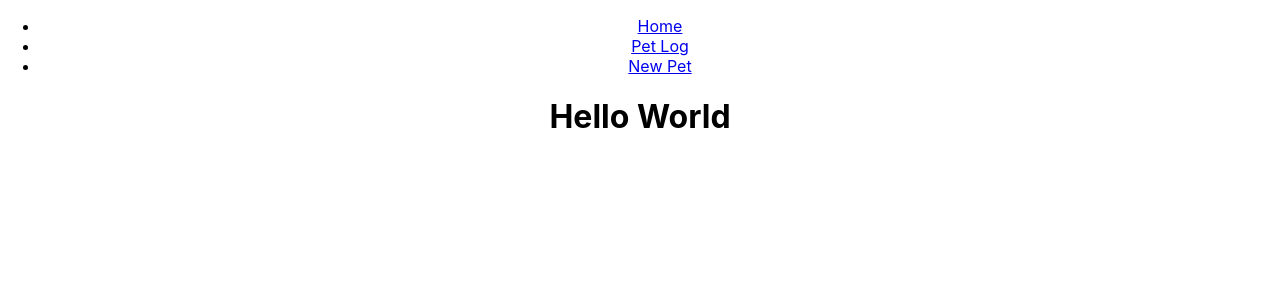
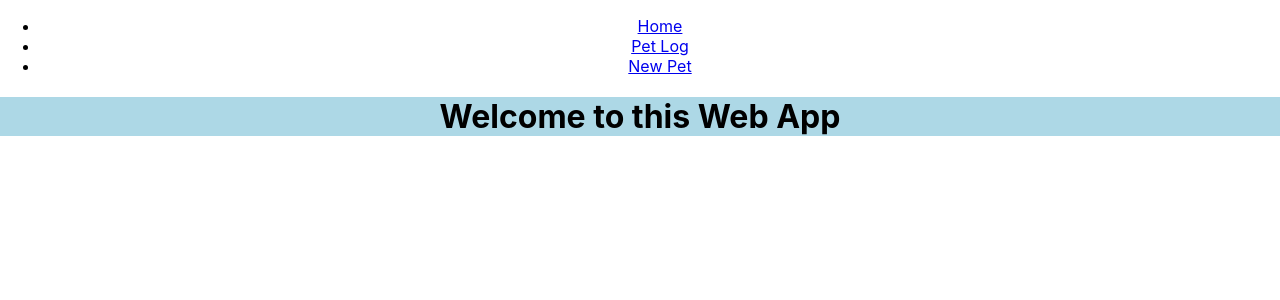
Before and after one commit to hulaus/Pet-Database, a React (Create React App) app: page /Home in a window 1280 px wide. Shown: the top 300 px of the page. Built offline with nearby package versions, Linux system fonts and the light colour scheme.

Commit message:
added temporary Styles in JS

```diff
--- a/src/App.css
+++ b/src/App.css
@@ -1,5 +1,9 @@
 .App {
   text-align: center;
+}
+
+.Home_top {
+  background: #61dafb;
 }
 
 .App-logo {
--- a/src/components/Home.jsx
+++ b/src/components/Home.jsx
@@ -1,4 +1,4 @@
-import { useState, useEffect } from 'react'
+import { useState, useEffect } from 'react';
 
 
 function Home() {
@@ -7,8 +7,14 @@ function Home() {
 
 
          return (
-        <div>
-        <h1>Hello World</h1>
+        <div
+        style = {{backgroundColor: "lightblue"
+
+        }}
+        >
+            <div id="Home-top">
+        <h1>Welcome to this Web App</h1>
+        </div>
         </div>
     )
          }
```
